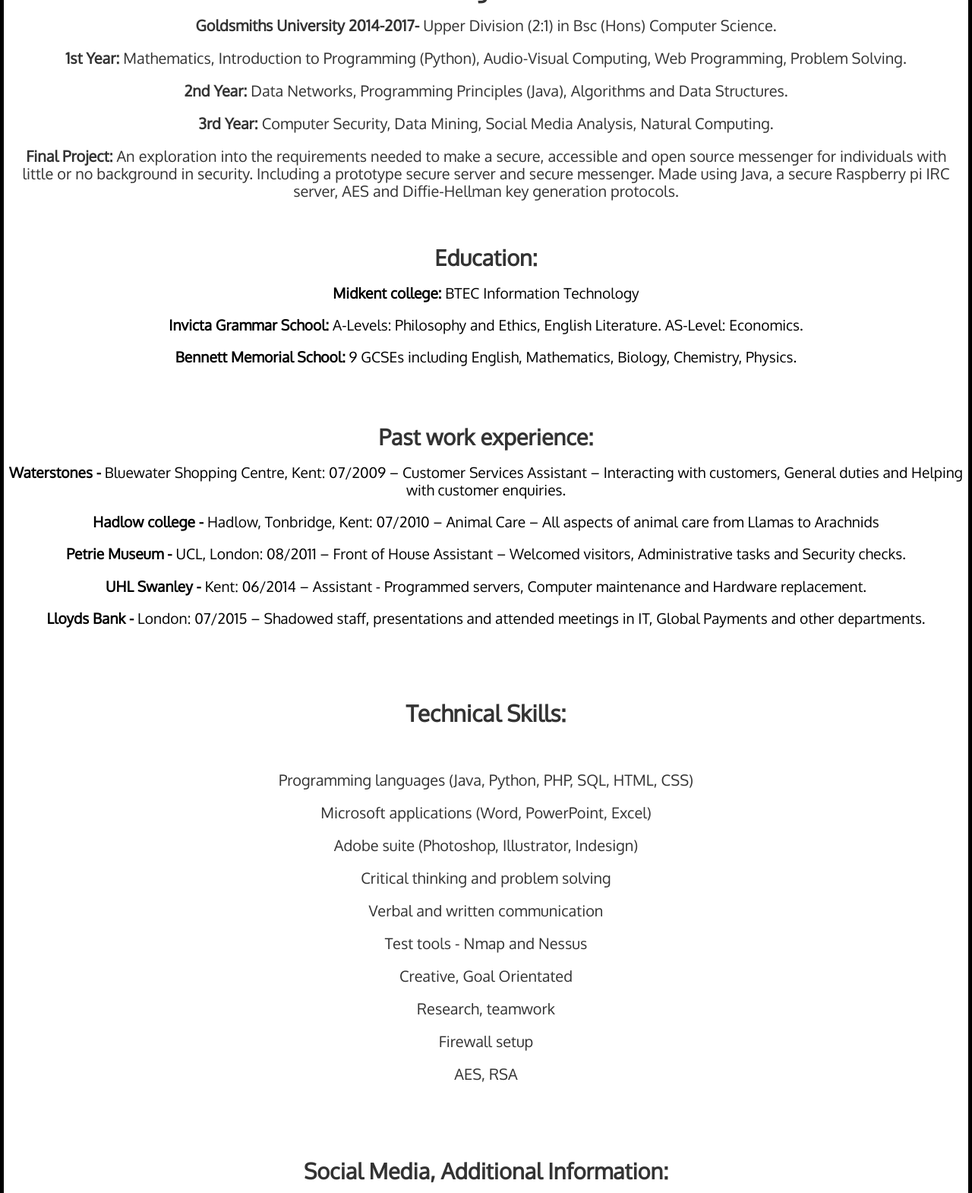
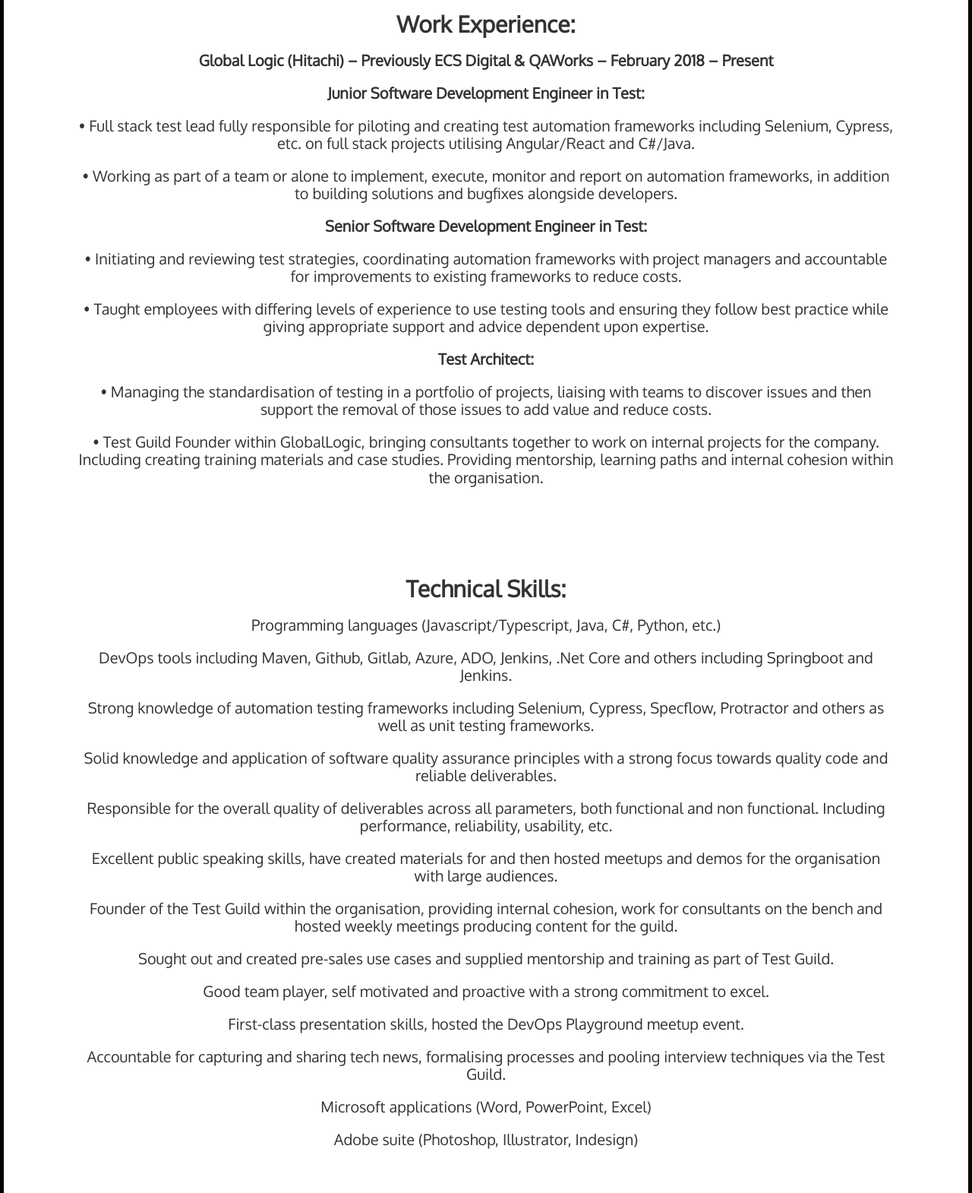
Before and after one commit to MattSellman/CVWebsite, a plain HTML site: page index.html in a window 1280 px wide. Shown: the part 296-1866 px from the top of the page at 76% size. Drawn offline with Linux system fonts and the light colour scheme.

Commit message:
Updated files

```diff
--- a/index.html
+++ b/index.html
@@ -3,7 +3,7 @@
 
 <head>
 	<meta http-equiv='Content-Type' content='text\html; charset=utf-8' />
-	<title>My Website</title>
+	<title>Matt Sellman</title>
 
 	<!--<link href='styles.css' rel='stylesheet' type='text\css' title='main' />-->
 
@@ -29,12 +29,12 @@
       </h1>
 	</div>
 
-
 	<div id="paragraph">
 
 <p>
-Software developer specialising in problem solving, analytical thinking and development: Java, Python.
+ Self-led in strategically assessing, designing and implementing test architectures. Leading lean efforts within organisations to improve agility and culture before providing structure and guidance to achieve success. Superb communicator with excellent presentation, initiative and team working skills.
 </p>
+
 <p>
 <a href="http://mattsellman.co.uk/MattSellmanCv.pdf"><b>Click here to download a pdf of my CV.</b></a>
 </p>
@@ -44,86 +44,47 @@
     <header></header>
     </div>
 
-
-
 <div id="paragraph1">
 
 <h2>
-Degree:
+Work Experience:
 </h2>
 
-<p><b>Goldsmiths University 2014-2017-</b> Upper Division (2:1) in Bsc (Hons) Computer Science. </p>
-
-    <p><b>1st Year:</b> Mathematics, Introduction to Programming (Python), Audio-Visual Computing, Web Programming, Problem Solving.</p>
-
-    <p><b>2nd Year:</b> Data Networks, Programming Principles (Java), Algorithms and Data Structures.</p>
-
-    <p><b>3rd Year:</b> Computer Security, Data Mining, Social Media Analysis, Natural Computing.</p>
-
-    <p><b>Final Project:</b> An exploration into the requirements needed to make a secure, accessible and open source messenger for individuals with little or no background in security. Including a prototype secure server and secure messenger. Made using Java, a secure Raspberry pi IRC server, AES and Diffie-Hellman key generation protocols. </p>
+    <p><b>Global Logic (Hitachi) – Previously ECS Digital & QAWorks – February 2018 – Present</b></p>
+ 	 <p><b>Junior Software Development Engineer in Test:</b></p>
+    <p>• Full stack test lead fully responsible for piloting and creating test automation frameworks including Selenium, Cypress, etc. on full stack projects utilising Angular/React and C#/Java. </p>
+    <p>• Working as part of a team or alone to implement, execute, monitor and report on automation frameworks, in addition to building solutions and bugfixes alongside developers.</p>
+		 <p><b>Senior Software Development Engineer in Test:</b></p>
+    <p>• Initiating and reviewing test strategies, coordinating automation frameworks with project managers and accountable for improvements to existing frameworks to reduce costs.</p>
+    <p>• Taught employees with differing levels of experience to use testing tools and ensuring they follow best practice while giving appropriate support and advice dependent upon expertise.</p>
+		 <p><b>Test Architect:</b></p>
+    <p>• Managing the standardisation of testing in a portfolio of projects, liaising with teams to discover issues and then support the removal of those issues to add value and reduce costs. </p>
+    <p>• Test Guild Founder within GlobalLogic, bringing consultants together to work on internal projects for the company. Including creating training materials and case studies. Providing mentorship, learning paths and internal cohesion within the organisation. </p>
 
     </div>
-
-        <h2>
-Education:
-</h2>
-
-    <p><b>Midkent college: </b> BTEC Information Technology</p>
-
-    <p><b>Invicta Grammar School: </b> A-Levels: Philosophy and Ethics, English Literature. AS-Level: Economics. </p>
-
-    <p><b>Bennett Memorial School: </b>9 GCSEs including English, Mathematics, Biology, Chemistry, Physics. </p>
-
-    <div id="header2">
-    <header></header>
-    </div>
-
-        <h2>
-Past work experience:
-</h2>
-
-<p><b>Waterstones -</b> Bluewater Shopping Centre, Kent: 07/2009 – Customer Services Assistant – Interacting with customers, General duties and Helping with customer enquiries.
-        </p>
-
-    <p>
-<b>Hadlow college - </b> Hadlow, Tonbridge, Kent: 07/2010 – Animal Care – All aspects of animal care from Llamas to Arachnids
-    </p>
-
-        <p>
-<b>Petrie Museum - </b> UCL, London: 08/2011 – Front of House Assistant – Welcomed visitors, Administrative tasks and Security checks.
-        </p>
-
-    <p>
-<b>UHL Swanley -</b> Kent: 06/2014 – Assistant - Programmed servers, Computer maintenance and Hardware replacement.
-    </p>
-
-    <p>
-<b>Lloyds Bank - </b>London: 07/2015 – Shadowed staff, presentations and attended meetings in IT, Global Payments and other departments.   </p>
 
         <div id="header2">
     <header></header>
     </div>
 
 <div id="paragraph1">
-
     <h2>
 Technical Skills:
 </h2>
 
-    <div id="header1">
-    <header></header>
-    </div>
-
-    <p>Programming languages (Java, Python, PHP, SQL, HTML, CSS) </p>
+    <p>Programming languages (Javascript/Typescript, Java, C#, Python, etc.)</p>
+    <p>DevOps tools including Maven, Github, Gitlab, Azure, ADO, Jenkins, .Net Core and others including Springboot and Jenkins.</p>
+    <p>Strong knowledge of automation testing frameworks including Selenium, Cypress, Specflow, Protractor and others as well as unit testing frameworks.</p>
+    <p>Solid knowledge and application of software quality assurance principles with a strong focus towards quality code and reliable deliverables.</p>
+    <p>Responsible for the overall quality of deliverables across all parameters, both functional and non functional. Including performance, reliability, usability, etc.</p>
+    <p>Excellent public speaking skills, have created materials for and then hosted meetups and demos for the organisation with large audiences.</p>
+    <p>Founder of the Test Guild within the organisation, providing internal cohesion, work for consultants on the bench and hosted weekly meetings producing content for the guild.</p>
+    <p>Sought out and created pre-sales use cases and supplied mentorship and training as part of Test Guild.</p>
+    <p>Good team player, self motivated and proactive with a strong commitment to excel.</p>
+    <p>First-class presentation skills, hosted the DevOps Playground meetup event.</p>
+    <p>Accountable for capturing and sharing tech news, formalising processes and pooling interview techniques via the Test Guild.</p>
     <p>Microsoft applications (Word, PowerPoint, Excel)</p>
     <p>Adobe suite (Photoshop, Illustrator, Indesign)</p>
-    <p>Critical thinking and problem solving</p>
-    <p>Verbal and written communication</p>
-    <p>Test tools - Nmap and Nessus</p>
-    <p>Creative, Goal Orientated</p>
-    <p>Research, teamwork</p>
-    <p>Firewall setup</p>
-    <p>AES, RSA</p>
 
     <div id="header2">
     <header></header>
@@ -139,13 +100,48 @@
 <img src="github.png" alt="github link" align="centre" height="100" width="100" padding: 1em;>
 </a>
 
-<a href="https://twitter.com/smeemat" target="_blank">
-<img src="twitter.png" alt="twitter link" align="centre" height="75" width="75" padding-top: 0em; padding-bottom: 0.5em>
-</a>
-
-<a href="https://www.linkedin.com/profile/view?id=390457562&trk=hp-identity-name" target="_blank">
+<a href="https://www.linkedin.com/in/matthew-sellman-2a291baa/" target="_blank">
 <img src="linked.png" alt="linkedin link" align="centre" height="75" width="75" padding: 1em;>
 </a>
+</div>
+
+<div id="paragraph1">
+    <p>CompTIA Certmaster Security+ SY0-401 - 2016</p>
+    <p>Cyber Security Challenge UK Camp - 2016</p>
+    <p>Hackathon Goldsmiths University 2015, 2014</p>
+    <p>Scrum Alliance Certified Scrum Master (PPMSASCM) 2022</p>
+</div>
+
+<div id="paragraph1">
+
+        <div id="header2">
+    <header></header>
+    </div>
+
+        <h2>
+Qualifications:
+</h2>
+
+<p><b>Goldsmiths University 2014-2017-</b> Upper Division (2:1) in Bsc (Hons) Computer Science. </p>
+
+    <p><b>1st Year:</b> Mathematics, Introduction to Programming (Python), Audio-Visual Computing, Web Programming, Problem Solving.</p>
+
+    <p><b>2nd Year:</b> Data Networks, Programming Principles (Java), Algorithms and Data Structures.</p>
+
+    <p><b>3rd Year:</b> Computer Security, Data Mining, Social Media Analysis, Natural Computing.</p>
+
+    <p><b>Final Project:</b> An exploration into the requirements needed to make a secure, accessible and open source messenger for individuals with little or no background in security. Including a prototype secure server and secure messenger. Made using Java, a secure Raspberry pi IRC server, AES and Diffie-Hellman key generation protocols. </p>
+
+        </div>
+
+    <p><b>Midkent college: </b> BTEC Information Technology</p>
+
+    <p><b>Invicta Grammar School: </b> A-Levels: Philosophy and Ethics, English Literature. AS-Level: Economics. </p>
+
+    <p><b>Bennett Memorial School: </b>9 GCSEs including English, Mathematics, Biology, Chemistry, Physics. </p>
+
+    <div id="header2">
+    <header></header>
     </div>
 
 <div id="paragraph2">
@@ -158,28 +154,9 @@
     <header></header>
     </div>
 
-    <p>CompTIA Certmaster Security+ SY0-401 - 2016-07-23</p>
-    <p>Cyber Security Challenge UK Camp- February 2016</p>
-    <p>Hackathon Goldsmiths University April 2015, 2014</p>
-</div>
-
-    <div id="paragraph2">
-
-<p>Hiking</p>
-<p>Boxing</p>
-<p>Writing</p>
-<p>Fencing</p>
-<p>Running</p>
-<p>Programming</p>
-</div>
-
-    <div id="header">
-    <header></header>
-    </div>
-
 <div id="paragraph3">
 <p>
-Do you have a project I can work on? Feel free to get in touch via my LinkedIn, Github or Twitter, by clicking on the icons above.
+Do you have a project I can work on? Feel free to get in touch via my LinkedIn or Github by clicking on the icons above.
 </p>
 
 <p>
--- a/styles.css
+++ b/styles.css
@@ -12,8 +12,8 @@
 */
 
 body {
-    margin: 0 auto;
-    padding: 0em 0em 1em;
+    margin: 0em auto;
+    padding: 0em 4em 1em;
     max-width: 75.5em;
 
     font-family: 'Oxygen', sans-serif;
```
Also changed, not shown: github.png (added), linked.png (added), 1 other file. Lines whose indentation alone changed are shown as unchanged.
